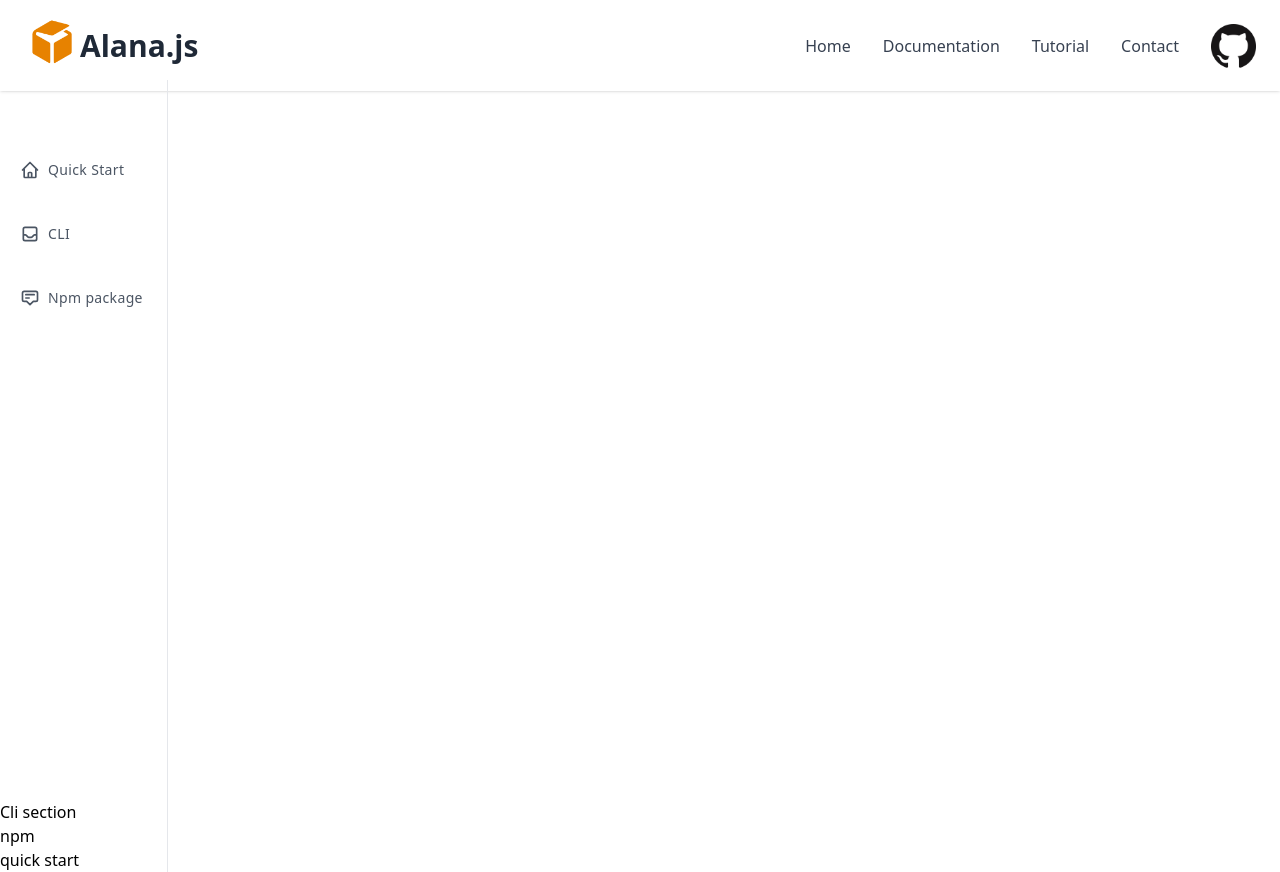
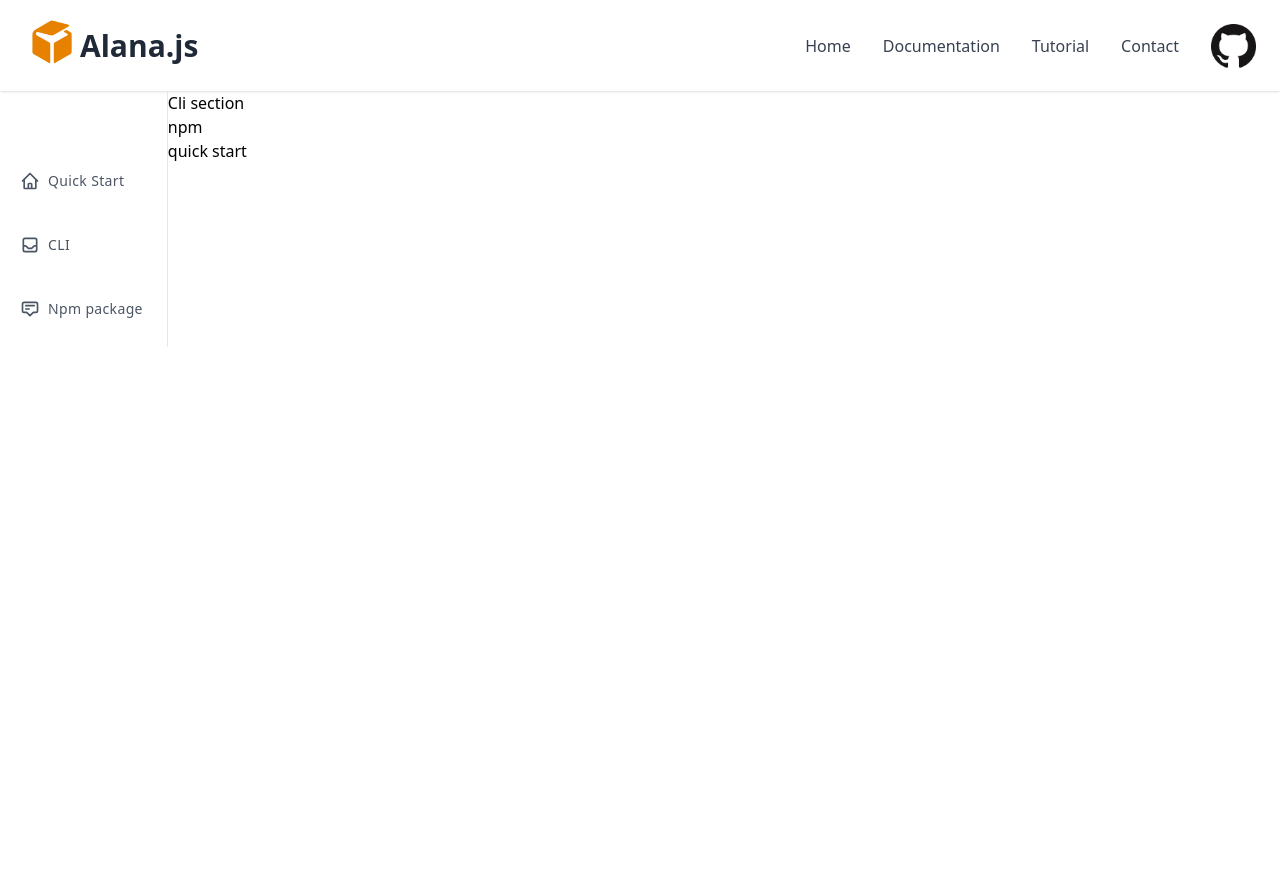
Before and after one commit to alanajs/Demo-Site, a Next.js app: page /documentation in a window 1280 px wide. After the commit the page ends 800 px from the top, so only its background shows below. Built offline with nearby package versions, Linux system fonts and the light colour scheme.

Commit message:
fixed sidebar

```diff
--- a/components/Layout.js
+++ b/components/Layout.js
@@ -6,7 +6,7 @@ import Sidebar from './NestedLayout'
 export default function Layout({ children }) {
     return (
         <>
-        {/* <div> */}
+        {/* <div class='flex flex-column'> */}
             <Nav />
         {/* </div> */}
             <main>{children}</main>
--- a/components/Nav.js
+++ b/components/Nav.js
@@ -28,7 +28,7 @@ const Nav = () => {
         //         </li>
         //     </ul>
         // </div>
-            <nav class="bg-white shadow dark:bg-gray-800 fixed top-0 left-0 right-0">
+            <nav class="bg-white shadow dark:bg-gray-800 sticky top-0 left-0 right-0">
             <div class="container px-6 py-4 mx-auto">
                 <div class="lg:flex lg:items-center lg:justify-between">
                     <div class="flex items-center justify-between">
--- a/components/NestedLayout.js
+++ b/components/NestedLayout.js
@@ -3,18 +3,18 @@ import Link from 'next/link'
 
 const Sidebar = () => {
     return (
-        <div class="min-h-screen flex flex-col antialiased text-gray-800">
-        <div class="fixed flex flex-col top-20 left-0 w-50 h-full border-r">
+        <div class="">
+        <div class="sticky flex flex-row top-20 left-0 w-50 border-r">
         <div class="flex items-center justify-center h-22 ">
         </div>
-        <div class="overflow-y-auto overflow-x-hidden">
+        <div class="overflow-y-auto">
             <ul class="flex flex-col grow py-4 space-y-5">
             <li class="px-5">
                 <div class="flex flex-col items-center h-8">
                 </div>
             </li>
             <li>
-                <a href="#cli" class="relative flex flex-row items-center h-11 focus:outline-none hover:bg-gray-50 text-gray-600 hover:text-gray-800 border-l-4 border-transparent hover:border-indigo-500 pr-6">
+                <a href="#quickstart" class="relative flex flex-row items-center h-11 focus:outline-none hover:bg-gray-50 text-gray-600 hover:text-gray-800 border-l-4 border-transparent hover:border-indigo-500 pr-6">
                 <span class="inline-flex justify-center items-center ml-4">
                     <svg class="w-5 h-5" fill="none" stroke="currentColor" viewBox="0 0 24 24" xmlns="http://www.w3.org/2000/svg"><path stroke-linecap="round" stroke-linejoin="round" stroke-width="2" d="M3 12l2-2m0 0l7-7 7 7M5 10v10a1 1 0 001 1h3m10-11l2 2m-2-2v10a1 1 0 01-1 1h-3m-6 0a1 1 0 001-1v-4a1 1 0 011-1h2a1 1 0 011 1v4a1 1 0 001 1m-6 0h6"></path></svg>
                 </span>
@@ -23,7 +23,7 @@ const Sidebar = () => {
                 {/* </Link> */}
             </li>
             <li>
-                <a href="#" class="relative flex flex-row items-center h-11 focus:outline-none hover:bg-gray-50 text-gray-600 hover:text-gray-800 border-l-4 border-transparent hover:border-indigo-500 pr-6">
+                <a href="#cli" class="relative flex flex-row items-center h-11 focus:outline-none hover:bg-gray-50 text-gray-600 hover:text-gray-800 border-l-4 border-transparent hover:border-indigo-500 pr-6">
                 <span class="inline-flex justify-center items-center ml-4">
                     <svg class="w-5 h-5" fill="none" stroke="currentColor" viewBox="0 0 24 24" xmlns="http://www.w3.org/2000/svg"><path stroke-linecap="round" stroke-linejoin="round" stroke-width="2" d="M20 13V6a2 2 0 00-2-2H6a2 2 0 00-2 2v7m16 0v5a2 2 0 01-2 2H6a2 2 0 01-2-2v-5m16 0h-2.586a1 1 0 00-.707.293l-2.414 2.414a1 1 0 01-.707.293h-3.172a1 1 0 01-.707-.293l-2.414-2.414A1 1 0 006.586 13H4"></path></svg>
                 </span>
@@ -31,7 +31,7 @@ const Sidebar = () => {
                 </a>
             </li>
             <li>
-                <a href="#" class="relative flex flex-row items-center h-11 focus:outline-none hover:bg-gray-50 text-gray-600 hover:text-gray-800 border-l-4 border-transparent hover:border-indigo-500 pr-6">
+                <a href="#npm" class="relative flex flex-row items-center h-11 focus:outline-none hover:bg-gray-50 text-gray-600 hover:text-gray-800 border-l-4 border-transparent hover:border-indigo-500 pr-6">
                 <span class="inline-flex justify-center items-center ml-4">
                     <svg class="w-5 h-5" fill="none" stroke="currentColor" viewBox="0 0 24 24" xmlns="http://www.w3.org/2000/svg"><path stroke-linecap="round" stroke-linejoin="round" stroke-width="2" d="M7 8h10M7 12h4m1 8l-4-4H5a2 2 0 01-2-2V6a2 2 0 012-2h14a2 2 0 012 2v8a2 2 0 01-2 2h-3l-4 4z"></path></svg>
                 </span>
--- a/components/Team.js
+++ b/components/Team.js
@@ -11,7 +11,7 @@ const TeamCard = (props) => {
     return (
         <div>
 
-<div class="h-screen bg-gradient-to-br from-gray-500 to-gray-800">
+<div class="bg-gradient-to-br from-gray-500 to-gray-800">
         <div class="container flex justify-center mx-auto pt-16">
                         <div>
                             <h1 class="xl:text-4xl text-3xl text-center text-white font-bold mx-auto">Meet the Team</h1>
--- a/pages/contact.js
+++ b/pages/contact.js
@@ -2,11 +2,11 @@ import Head from 'next/head'
 function Contact() {
     return (
     <div>
-       <Head>
+       {/* <Head>
             <title>Alana.JS/Contact</title>
             <meta name="description" content="Alana.JS" />
             <link rel="icon" href="./Alana2.png" />
-        </Head>
+        </Head> */}
       <div>Contact page</div>
     </div>
 
--- a/pages/documentation.js
+++ b/pages/documentation.js
@@ -1,21 +1,23 @@
 import Head from 'next/head'
 import Sidebar from '../components/NestedLayout.js';
+import Layout from '../components/Layout.js';
 
 function Documentation({children}) {
 
     return (
-    <div>
+    <div class='flex'>
     <Head>
         <title>Alana.JS/Documentation</title>
         <meta name="description" content="Alana.JS" />
         <link rel="icon" href="./Alana2.png" />
     </Head>
-    <Sidebar/>
+        <Sidebar class='float-left'/>
+
         <div>
             <main>
                 <section class="bg-white">
                     <div id="cli">
-                <h2>Cli section</h2>
+                        <h2 class='text-black'>Cli section</h2>
                     </div>
 
                     <div id="npm">
@@ -26,6 +28,7 @@ function Documentation({children}) {
                         <h2>quick start</h2>
                     </div>
                 </section>
+
             </main>
         </div>
     </div>
@@ -33,3 +36,12 @@ function Documentation({children}) {
 }
 
 export default Documentation;
+
+// Documentation.getLayout = function getLayout(page) {
+//     return (
+//         <Layout>
+//         <Sidebar />
+//         {page}
+//       </Layout>
+//     )
+// }
--- a/pages/index.js
+++ b/pages/index.js
@@ -22,7 +22,7 @@ const Home = () => {
                         <div class="text-center">
                             <h1 class= "text-5xl font-semibold text-black lg:text-6xl">Alana.js</h1>
                             {/* <span> </span> */}
-                            <h2 class = "text-2xl font-semibold text-black lg:text-1xl">AWS Lambda and API Gateway, simplified for JavaScript</h2>
+                            <h2 class = "text-2xl font-semibold text-gray-800 lg:text-1xl">AWS Lambda and API Gateway, simplified for JavaScript</h2>
                             <button class="w-full px-4 py-2 mt-4 text-sm font-medium text-white uppercase transition-colors duration-200 transform bg-blue-600 rounded-md lg:w-auto hover:bg-blue-500 focus:outline-none focus:bg-blue-500">Get Started</button>
                         </div>
                         </div>
```
Also changed, not shown: pages/_app.js (+3 -4 lines). Lines whose indentation alone changed are shown as unchanged.
